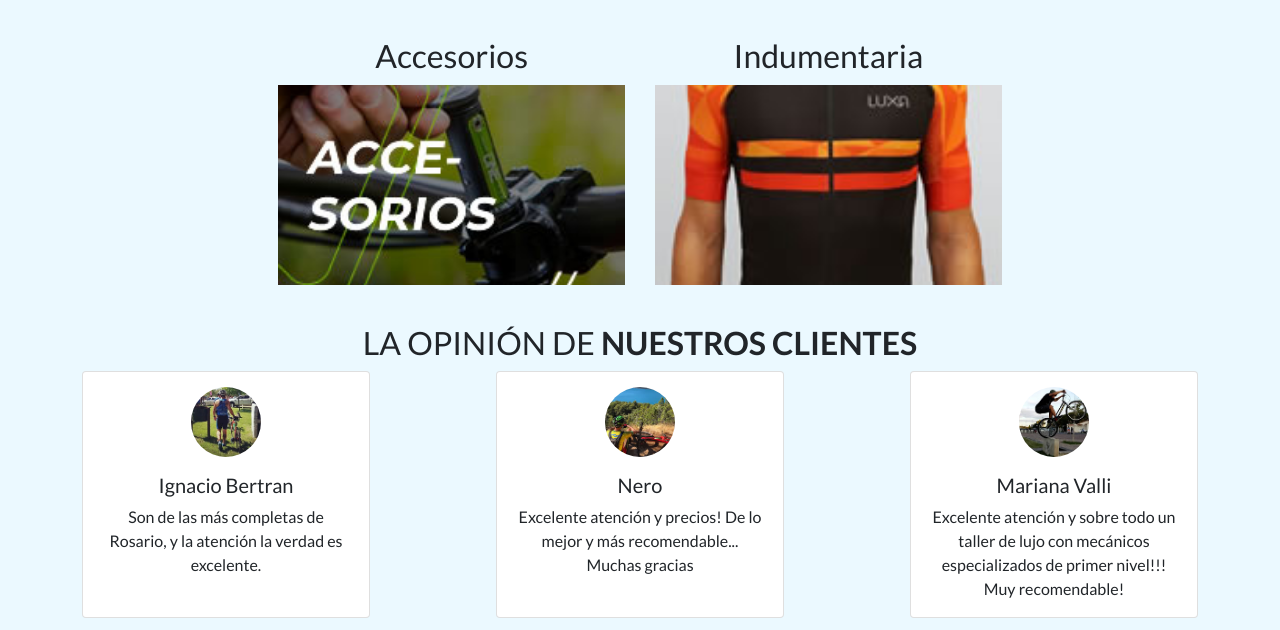
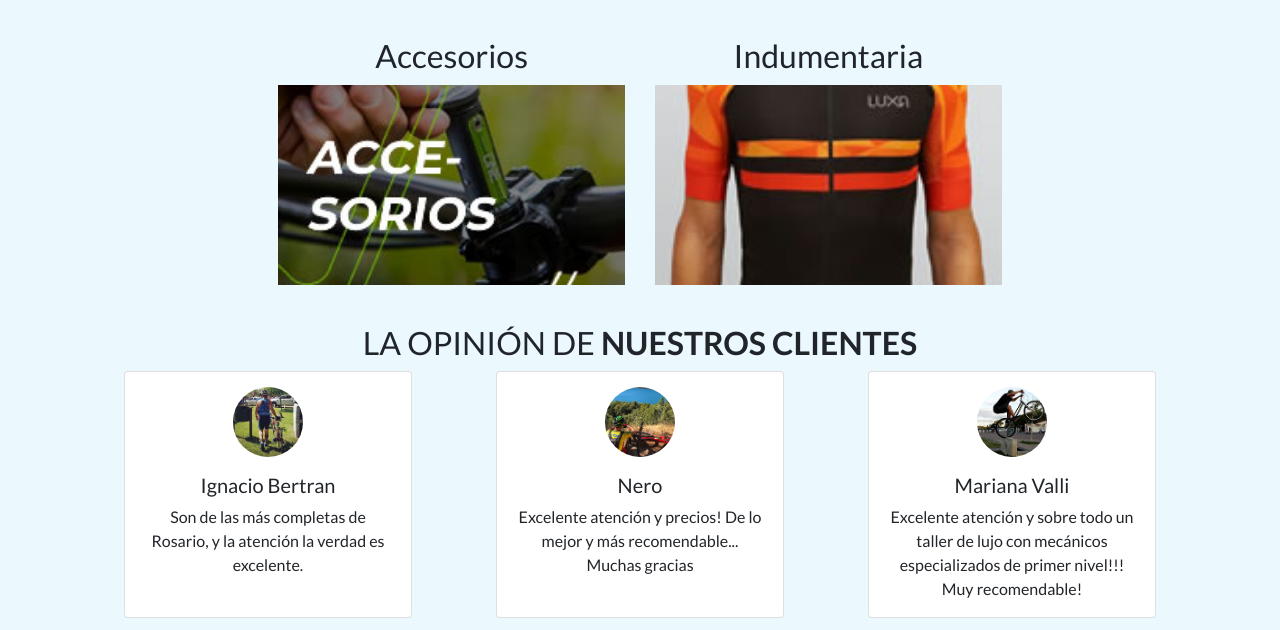
Before and after one commit to AKoatz/Tubici, a plain HTML site: page index.html in a window 1280 px wide. Shown: the part 780-1410 px from the top of the page. Drawn offline with nearby package versions, Linux system fonts and the light colour scheme.

Commit message:
correccion cards

```diff
--- a/index.html
+++ b/index.html
@@ -46,7 +46,7 @@
                 </section>
                 <br>
                 <h2>LA OPINIÓN DE <strong> NUESTROS CLIENTES</strong></h2>
-                <section class="container d-flex justify-content-between ">
+                <section class="container d-flex justify-content-around">
                         <div class="card" style="width: 18rem;">
                         <img src="./img/op03.jpg" class="card-img-top" alt="...">
                         <div class="card-body">
```
